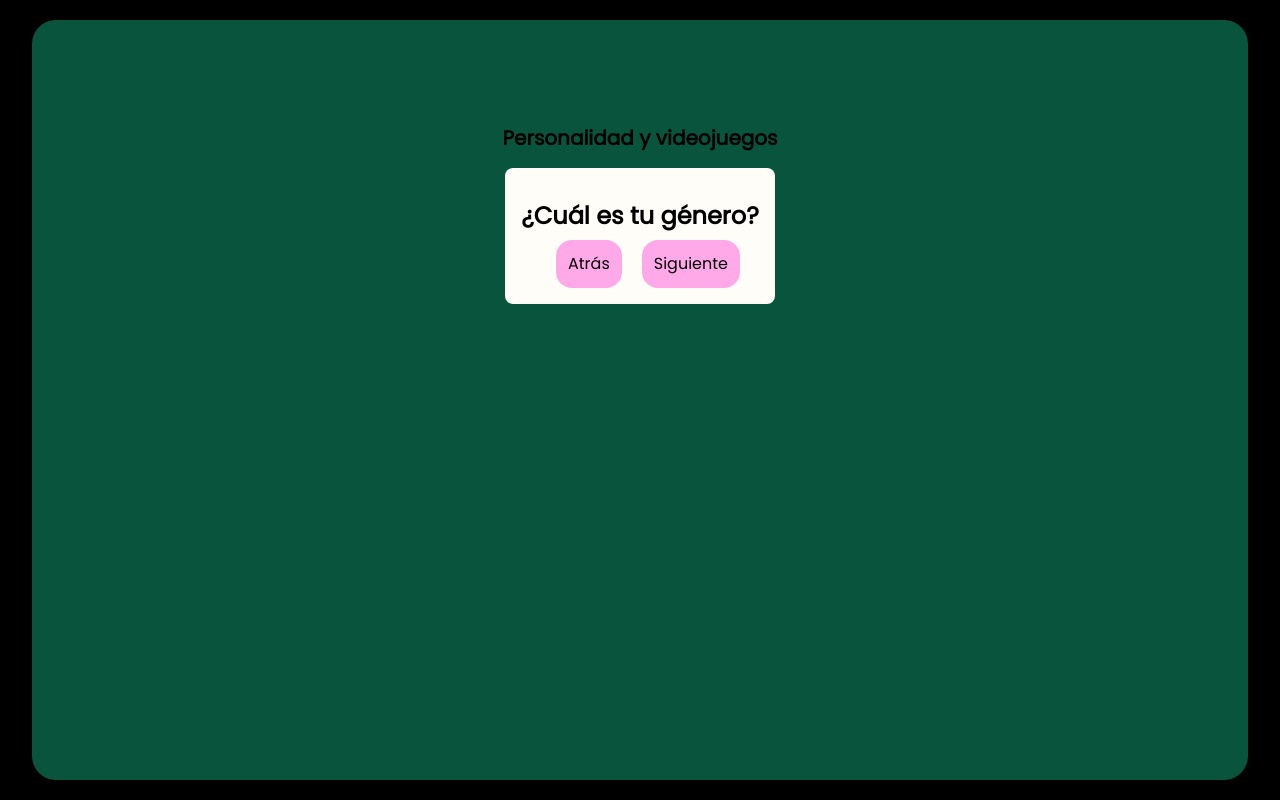
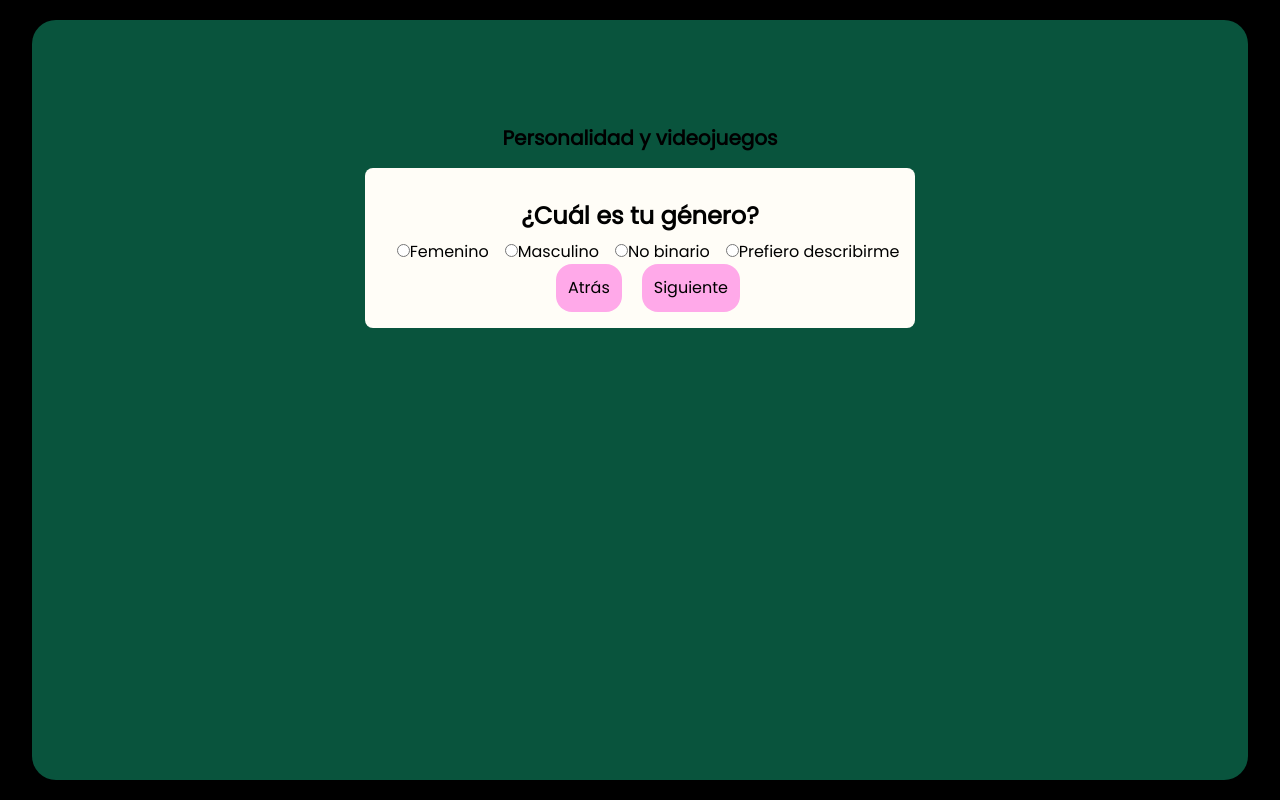
Before and after one commit to LinkTo-ThePast/psyvg-dev, a Next.js app: page /questions in a window 1280 px wide. Built offline with nearby package versions, Linux system fonts and the light colour scheme.

Commit message:
feat(survey): rendering questions

```diff
--- a/app/components/survey/questions/Question.tsx
+++ b/app/components/survey/questions/Question.tsx
@@ -1,18 +1,29 @@
 "use client";
-import survey from "@/app/utils/survey/questions/survey";
+import survey, { QuestionType } from "@/app/utils/survey/questions/survey";
 import { useState } from "react";
 
 const Question = () => {
   // aux counter to mange logic render
   const [counterStepIndex, setCounterStepIndex] = useState<number>(0);
-  console.log(counterStepIndex);
+  // aux to identify type of questions
+  const [typeOfQuestion, setTypeOfQuestion] = useState<QuestionType>();
 
-  // retrieve current question
+  // retrieve current question ---> main variable
   const question = survey[counterStepIndex];
 
   const handleQuestionType = () => {
     switch (question.type) {
       case "text_free":
+        return setTypeOfQuestion("text_free");
+
+      case "single_choice":
+        return setTypeOfQuestion("single_choice");
+
+      case "multiple_choice":
+        return setTypeOfQuestion("multiple_choice");
+
+      case "hybrid":
+        return setTypeOfQuestion("hybrid");
     }
   };
 
@@ -42,6 +53,9 @@ const Question = () => {
     setCounterStepIndex(counterStepIndex - 1); // we return previous question
   };
 
+  console.log(counterStepIndex, typeOfQuestion, question);
+  console.log(handleQuestionType);
+
   return (
     <section
       id="question-card-container"
@@ -55,12 +69,11 @@ const Question = () => {
                 {question.question}
               </h1>
             </legend>
-
-            {question.type === "multiple_choice" &&
-              question.answers.map((question) => (
+            {typeOfQuestion === "text_free" && // text_free generate an input for text
+              question.answers.map((q) => (
                 <label>
-                  <input type="radio" name="answers" key={question} />
-                  {question}
+                  <input key={q} type="text" />
+                  {q}
                 </label>
               ))}
 
@@ -71,11 +84,18 @@ const Question = () => {
                   {question}
                 </label>
               ))}
-
-            {question.type === "text_free" &&
+            {question.type === "multiple_choice" &&
               question.answers.map((question) => (
                 <label>
-                  <input type="text" name="answers" key={question} />
+                  <input type="radio" name="answers" key={question} />
+                  {question}
+                </label>
+              ))}
+
+            {question.type === "hybrid" &&
+              question.answers.map((question) => (
+                <label>
+                  <input type="radio" name="answers" key={question} />
                   {question}
                 </label>
               ))}
--- a/app/utils/survey/questions/survey.ts
+++ b/app/utils/survey/questions/survey.ts
@@ -1,6 +1,12 @@
+export type QuestionType =
+  | "multiple_choice"
+  | "single_choice"
+  | "hybrid"
+  | "text_free";
+
 interface IQuestion {
   _id: number;
-  type: "multiple_choice" | "single_choice" | "hybrid" | "text_free";
+  type: QuestionType;
   question: string;
   answers: string[];
 }
@@ -12,7 +18,7 @@ const survey: IQuestion[] = [
     question: "¿Cuál es tu género?",
     answers: ["Femenino", "Masculino", "No binario", "Prefiero describirme"],
   },
-  { _id: 2, type: "text_free", question: "Cuántos años tienes?", answers: [] },
+  { _id: 2, type: "text_free", question: "¿Cuántos años tienes?", answers: [] },
   {
     _id: 3,
     type: "single_choice",
```
